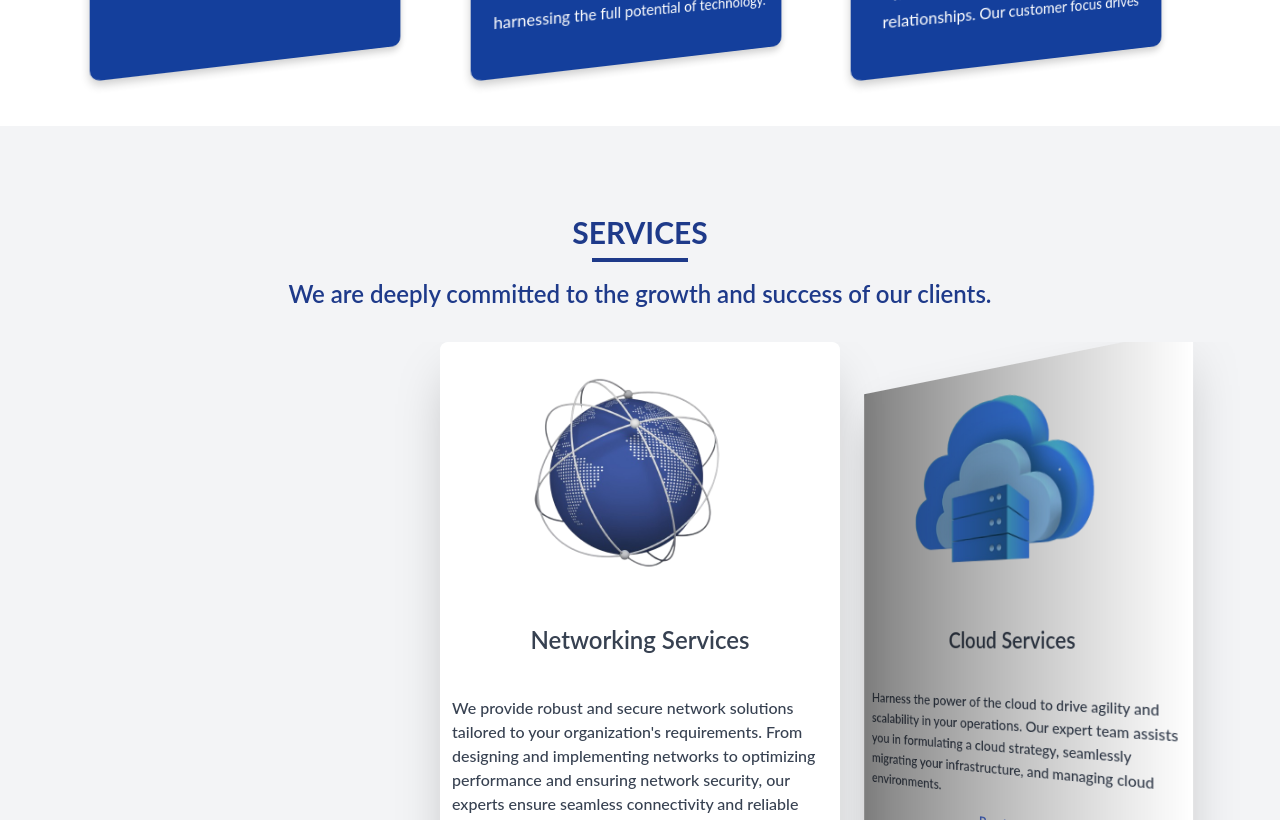
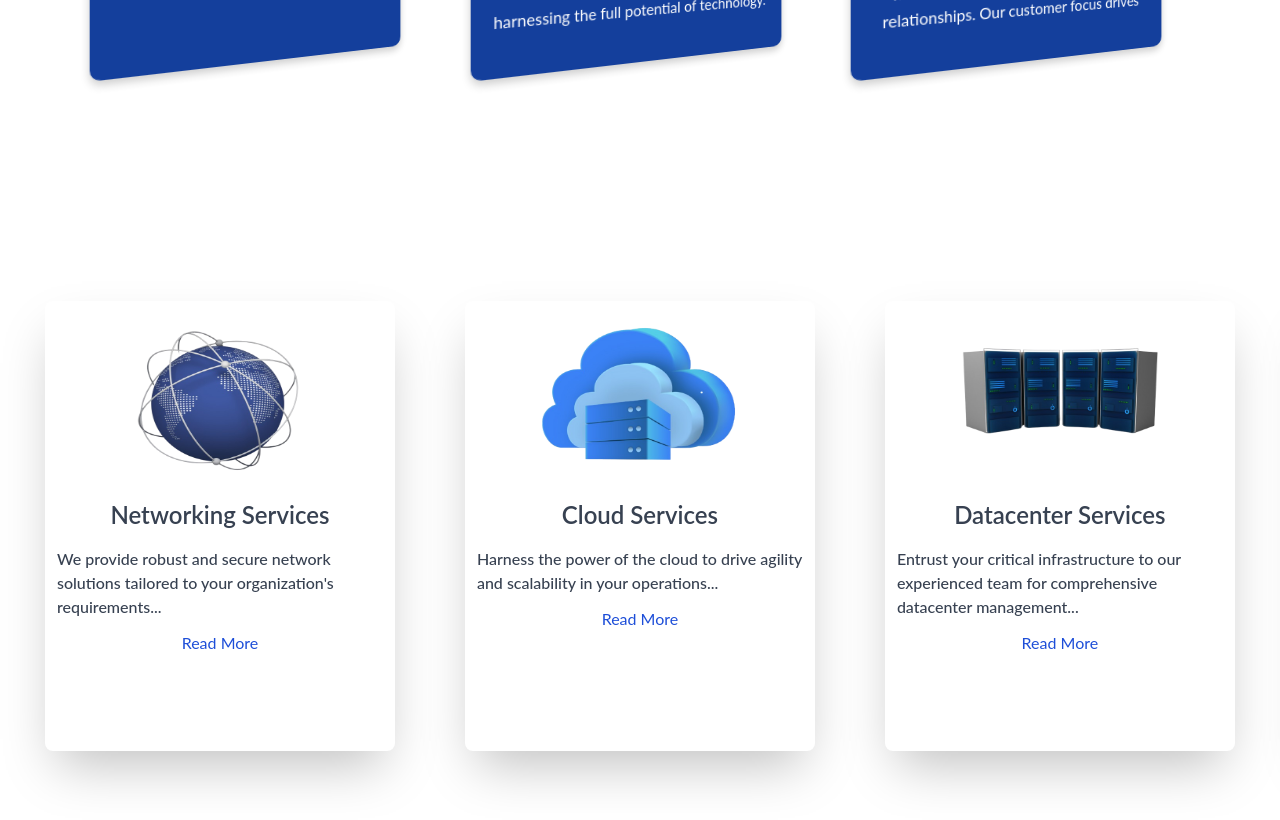
Before and after one commit to mohammadshihabudeenzenquix/zenquix, a React (Create React App) app: page / in a window 1280 px wide. Shown: the part 1980-2800 px from the top of the page. Built offline with nearby package versions, Linux system fonts and the light colour scheme.

Commit message:
services

```diff
--- a/package.json
+++ b/package.json
@@ -11,6 +11,7 @@
     "axios": "^0.24.0",
     "emailjs-com": "^3.2.0",
     "framer-motion": "^11.5.4",
+    "gsap": "^3.12.5",
     "notiflix": "^3.2.2",
     "react": "^18.3.1",
     "react-dom": "^18.3.1",
--- a/src/components/Footer.js
+++ b/src/components/Footer.js
@@ -8,7 +8,7 @@ import logo from "../images/logos/zqx2.png";
 
 const Footer = () => {
   return (
-    <div className="relative w-full pb-8 bg-[#153258] footer">
+    <div className="relative w-full pb-8 bg-[#153258] footer" id="footer">
       <div className="relative z-10 flex flex-col md:flex-row justify-between px-6 py-8 md:px-20 mt-10">
         <div className="w-full max-w-[1200px] flex flex-col md:flex-row justify-between mx-auto space-y-8 md:space-y-0">
           {/* Social Links & Contact */}
--- a/src/components/Navbar/NavBar.js
+++ b/src/components/Navbar/NavBar.js
@@ -2,32 +2,43 @@ import React, { useEffect, useState } from "react";
 import { Link } from "react-router-dom";
 import logo from "../../images/logos/zqx-full.png";
 import NavLinks from "../Navbar/NavLinks";
+
 const NavBar = () => {
-  const [top, setTop] = useState(!window.scrollY);
-  const [isOpen, setisOpen] = React.useState(false);
+  const [isVisible, setIsVisible] = useState(true);
+  const [lastScrollY, setLastScrollY] = useState(0);
+  const [isOpen, setIsOpen] = useState(false);
+
   function handleClick() {
-    setisOpen(!isOpen);
+    setIsOpen(!isOpen);
   }
 
   useEffect(() => {
     const scrollHandler = () => {
-      window.pageYOffset > 10 ? setTop(false) : setTop(true);
+      if (window.scrollY > lastScrollY) {
+        // Scrolling down
+        setIsVisible(false);
+      } else {
+        // Scrolling up
+        setIsVisible(true);
+      }
+      setLastScrollY(window.scrollY);
     };
+
     window.addEventListener("scroll", scrollHandler);
     return () => window.removeEventListener("scroll", scrollHandler);
-  }, [top]);
+  }, [lastScrollY]);
 
   return (
     <nav
-      className={`fixed top-0 w-full z-[999999] transition duration-300 ease-in-out mb-16 ${
-        !top && "bg-white shadow-lg"
-      }`}
+      className={`fixed top-0 w-full z-50 transition-transform duration-300 ease-in-out mb-16 ${
+        isVisible ? "translate-y-0" : "-translate-y-full"
+      } bg-white`} // Ensure the bg-white and shadow-lg are always applied
     >
-      <div className="flex flex-row items-center justify-between py-2">
+      <div className="flex flex-row items-center justify-between">
         <div className="flex flex-row items-center justify-center font-semibold text-center md:px-12 md:mx-12">
           <div className="app__navbar-logo">
             <Link to="/">
-            <img src={logo} alt="logo" />
+              <img src={logo} alt="logo" />
             </Link>
           </div>
         </div>
@@ -41,14 +52,13 @@ const NavBar = () => {
               xmlns="http://www.w3.org/2000/svg"
               viewBox="0 0 24 24"
             >
-              {isOpen && (
+              {isOpen ? (
                 <path
                   fillRule="evenodd"
                   clipRule="evenodd"
                   d="M18.278 16.864a1 1 0 0 1-1.414 1.414l-4.829-4.828-4.828 4.828a1 1 0 0 1-1.414-1.414l4.828-4.829-4.828-4.828a1 1 0 0 1 1.414-1.414l4.829 4.828 4.828-4.828a1 1 0 1 1 1.414 1.414l-4.828 4.829 4.828 4.828z"
                 />
-              )}
-              {!isOpen && (
+              ) : (
                 <path
                   fillRule="evenodd"
                   d="M4 5h16a1 1 0 0 1 0 2H4a1 1 0 1 1 0-2zm0 6h16a1 1 0 0 1 0 2H4a1 1 0 0 1 0-2zm0 6h16a1 1 0 0 1 0 2H4a1 1 0 0 1 0-2z"
@@ -61,7 +71,7 @@ const NavBar = () => {
           </div>
 
           <div
-            className={`fixed transition-transform duration-300 ease-in-out transit flex justify-center left-0 w-full h-auto rounded-md p-24 bg-white lg:hidden shadow-xl top-14 ${
+            className={`fixed transition-transform duration-300 ease-in-out flex justify-center left-0 w-full h-auto rounded-md p-24 bg-white lg:hidden shadow-xl top-14 ${
               isOpen ? "block" : "hidden"
             } `}
           >
--- /dev/null
+++ b/src/components/Services.css
@@ -0,0 +1,22 @@
+.container1 {
+  display: flex;
+  flex-wrap: nowrap; /* Keep all panels in a single row */
+  overflow-x: auto; /* Allow horizontal scrolling if necessary */
+  padding: 0 10px; /* Add padding to the sides of the container */
+  width: 100% !important;
+  overflow-x: hidden;
+}
+
+.panel {
+  flex: 0 0 100vw; /* Each panel takes full screen width */
+  min-height: 100vh; /* Full height */
+}
+
+.service-panel {
+  display: flex;
+  justify-content: center;
+  align-items: center;
+  margin: 0 10px; /* Horizontal gap of 10px */
+  flex: 0 0 calc(33.33% - 20px); /* Each service panel takes about 1/3 of the container width, accounting for margin */
+  max-width: calc(33.33% - 20px); /* Limit max width for better layout */
+}
--- a/src/components/Services.js
+++ b/src/components/Services.js
@@ -1,12 +1,10 @@
-import React from 'react';
+import React, { useEffect, useRef } from "react";
+import { gsap } from "gsap";
+import { ScrollTrigger } from "gsap/ScrollTrigger";
 import { Link } from 'react-router-dom';
-import 'swiper/css';
-import 'swiper/css/effect-coverflow';
-import 'swiper/css/pagination';
-import { EffectCoverflow, Pagination } from 'swiper/modules';
-import { Swiper, SwiperSlide } from 'swiper/react';
+import './Services.css';  // Ensure this file has relevant styles
 
-// Import your service images
+// Import service images
 import img6 from '../images/services/Consultancy.svg';
 import img7 from '../images/services/It_Staff.svg';
 import img2 from '../images/vectors/Cloud1.png';
@@ -15,115 +13,63 @@ import img4 from '../images/vectors/Endusers.png';
 import img from '../images/vectors/Network.png';
 import img5 from '../images/vectors/Software.png';
 
-const Services = () => {
-    return (
-        <div id="services" className="py-12 bg-gray-100">
-            <section data-aos="zoom-in-down">
-                <div className="py-4 my-4">
-                    <h2 className="my-2 text-3xl font-bold text-center text-blue-900 uppercase">Services</h2>
-                    <div className='flex justify-center'>
-                        <div className='w-24 border-b-4 border-blue-900'></div>
-                    </div>
-                    <h2 className="mx-12 mt-4 text-xl font-semibold text-center text-blue-900 lg:text-2xl">
-                        We are deeply committed to the growth and success of our clients.
-                    </h2>
-                </div>
+gsap.registerPlugin(ScrollTrigger);
 
-                <div className="flex justify-center">
-                    <Swiper
-                        effect={'coverflow'}
-                        grabCursor={true}
-                        centeredSlides={true}
-                        slidesPerView={'auto'}
-                        coverflowEffect={{
-                            rotate: 50,
-                            stretch: 0,
-                            depth: 100,
-                            modifier: 1,
-                            slideShadows: true,
-                        }}
-                        pagination={true}
-                        modules={[EffectCoverflow, Pagination]}
-                        className="mySwiper"
-                        style={{ maxWidth: '1200px', width: '100%' }} // Adjust maxWidth as needed
-                    >
-                        <SwiperSlide style={{ minWidth: '300px', maxWidth: '400px' }}> {/* Set min/max width for cards */}
-                            <div className="bg-white transition-all ease-in-out duration-400 overflow-hidden text-gray-700 hover:bg-gray-500 hover:text-white rounded-lg shadow-2xl p-3 group h-[600px]">
-                                <img alt="Networking Services" className="rounded-t group-hover:scale-[1.15] transition duration-1000 ease-in-out w-[60%] h-[40%] ml-16" src={img} />
-                                <h2 className="my-10 text-2xl font-semibold text-center">Networking Services</h2>
-                                <p className="font-medium text-md">
-                                We provide robust and secure network solutions tailored to your organization's requirements. From designing and implementing networks to optimizing performance and ensuring network security, our experts ensure seamless connectivity and reliable communication.                                </p>
-                                <Link to="/services-details" className="block mt-3 text-center text-blue-700 hover:underline hover:text-white">Read More</Link>
-                            </div>
-                        </SwiperSlide>
+const HorizontalScroll = () => {
+  const containerRef = useRef(null);
+  const panels = useRef([]);
 
-                        <SwiperSlide style={{ minWidth: '300px', maxWidth: '400px' }}>
-                            <div className="bg-white transition-all ease-in-out duration-400 overflow-hidden text-gray-700 hover:bg-gray-500 hover:text-white rounded-lg shadow-2xl p-3 group h-[600px]">
-                                <img alt="Cloud Services" className="rounded-t group-hover:scale-[1.15] transition duration-1000 ease-in-out w-[60%] h-[40%] ml-16" src={img2} />
-                                <h2 className="my-10 text-2xl font-semibold text-center">Cloud Services</h2>
-                                <p className="font-medium text-md">
-                                Harness the power of the cloud to drive agility and scalability in your operations. Our expert team assists you in formulating a cloud strategy, seamlessly migrating your infrastructure, and managing cloud environments.                                 </p>
-                                <Link to="/cloud-services" className="block mt-3 text-center text-blue-700 hover:underline hover:text-white">Read More</Link>
-                            </div>
-                        </SwiperSlide>
+  useEffect(() => {
+    let sections = panels.current;
+    // Center the container on load
 
-                        <SwiperSlide style={{ minWidth: '300px', maxWidth: '400px' }}>
-                            <div className="bg-white transition-all ease-in-out duration-400 overflow-hidden text-gray-700 hover:bg-gray-500 hover:text-white rounded-lg shadow-2xl p-3 group h-[600px]">
-                                <img alt="Datacenter Services" className="rounded-t group-hover:scale-[1.15] transition duration-1000 ease-in-out w-[80%] h-[50%] ml-10" src={img3} />
-                                <h2 className="my-0 text-2xl font-semibold text-center">Datacenter Services</h2>
-                                <p className="mt-4 font-medium text-md">
-                                Entrust your critical infrastructure to our experienced team for comprehensive datacenter management. We provide end-to-end solutions, including server management, virtualization, storage optimization, and disaster recovery planning.                                </p>
-                                <Link to="/datacenter-services" className="block mt-3 text-center text-blue-700 hover:underline hover:text-white">Read More</Link>
-                            </div>
-                        </SwiperSlide>
+    gsap.to(sections, {
+      xPercent: -100 * (sections.length - 1),
+      ease: "none",
+      scrollTrigger: {
+        trigger: containerRef.current,
+        pin: true,
+        scrub: 1,
+        snap: 1 / (sections.length - 1),
+        end: "+=3500",
+      }
+    });
+  }, []);
 
-                        <SwiperSlide style={{ minWidth: '300px', maxWidth: '400px' }}>
-                            <div className="bg-white transition-all ease-in-out duration-400 overflow-hidden text-gray-700 hover:bg-gray-500 hover:text-white rounded-lg shadow-2xl p-3 group h-[600px]">
-                                <img alt="End User Support" className="rounded-t group-hover:scale-[1.15] transition duration-1000 ease-in-out w-[60%] h-[50%] ml-16" src={img4} />
-                                <h2 className="my-4 text-2xl font-semibold text-center">End User Support</h2>
-                                <p className="font-medium text-md">
-                                Empower your workforce with reliable and efficient IT support. Our end user services cover help desk support, software installations and upgrades, device management, and user training.</p>
-                                <Link to="/EndUser-services" className="block mt-3 text-center text-blue-700 hover:underline hover:text-white">Read More</Link>
-                            </div>
-                        </SwiperSlide>
+  const servicesData = [
+    { img: img, title: "Networking Services", description: "We provide robust and secure network solutions tailored to your organization's requirements...", link: "/services-details" },
+    { img: img2, title: "Cloud Services", description: "Harness the power of the cloud to drive agility and scalability in your operations...", link: "/cloud-services" },
+    { img: img3, title: "Datacenter Services", description: "Entrust your critical infrastructure to our experienced team for comprehensive datacenter management...", link: "/datacenter-services" },
+    { img: img4, title: "End User Support", description: "Empower your workforce with reliable and efficient IT support...", link: "/EndUser-services" },
+    { img: img5, title: "Software Development", description: "Transform your business with tailor-made software solutions that meet your specific requirements...", link: "/Software-services" },
+    { img: img6, title: "Consultancy Services", description: "Our experts provide strategic insights to help you navigate your business challenges.", link: "/Consulting-Services" },
+    { img: img7, title: "IT Staffing", description: "Find the right talent to drive your IT initiatives forward with our staffing solutions.", link: "/ITAugmentation" }
+  ];
 
-                        <SwiperSlide style={{ minWidth: '300px', maxWidth: '400px' }}>
-                            <div className="bg-white transition-all ease-in-out duration-400 overflow-hidden text-gray-700 hover:bg-gray-500 hover:text-white rounded-lg shadow-2xl p-3 group h-[600px]">
-                                <img alt="Software Development" className="rounded-t group-hover:scale-[1.15] transition duration-1000 ease-in-out w-[70%] h-[50%] ml-16" src={img5} />
-                                <h2 className="my-4 text-2xl font-semibold text-center">Software Development</h2>
-                                <p className="font-medium text-md">
-                                Transform your business with tailor-made software solutions that meet your specific requirements. Our skilled software development team brings your ideas to life, crafting custom                                </p>
-                                <Link to="/Software-services" className="block mt-3 text-center text-blue-700 hover:underline hover:text-white">Read More</Link>
-                            </div>
-                        </SwiperSlide>
+  return (
+    <div className="container1" ref={containerRef}>
+      {servicesData.map((service, index) => (
+        <section
+          className="panel service-panel"
+          ref={(el) => (panels.current[index] = el)}
+          key={index}
+        >
+          <div className="service-card bg-white transition-all ease-in-out duration-400 overflow-hidden text-gray-700 hover:bg-gray-500 hover:text-white rounded-lg shadow-2xl p-3 group h-[450px] w-[300px] md:w-[350px] mx-auto flex-shrink-0">
+            <img
+              alt={service.title}
+              className="rounded-t group-hover:scale-[1.15] transition duration-1000 ease-in-out w-[60%] h-[40%] mx-auto"
+              src={service.img}
+            />
+            <h2 className="my-4 text-2xl font-semibold text-center">{service.title}</h2>
+            <p className="font-medium text-md">{service.description}</p>
+            <Link to={service.link} className="block mt-3 text-center text-blue-700 hover:underline hover:text-white">
+              Read More
+            </Link>
+          </div>
+        </section>
+      ))}
+    </div>
+  );
+};
 
-                        <SwiperSlide style={{ minWidth: '300px', maxWidth: '400px' }}>
-                            <div className="bg-white transition-all ease-in-out duration-400 overflow-hidden text-gray-700 hover:bg-gray-500 hover:text-white rounded-lg shadow-2xl p-3 group h-[600px]">
-                                <img alt="Consultancy Services" className="rounded-t group-hover:scale-[1.15] transition duration-1000 ease-in-out" src={img6} />
-                                <h2 className="my-4 text-2xl font-semibold text-center">Consultancy Services</h2>
-                                <p className="font-medium text-md">
-                                    Our experts provide strategic insights to help you navigate your business challenges.
-                                </p>
-                                <Link to="/Consulting-Services" className="block mt-3 text-center text-blue-700 hover:underline hover:text-white">Read More</Link>
-                            </div>
-                        </SwiperSlide>
-
-                        <SwiperSlide style={{ minWidth: '300px', maxWidth: '400px' }}>
-                            <div className="bg-white transition-all ease-in-out duration-400 overflow-hidden text-gray-700 hover:bg-gray-500 hover:text-white rounded-lg shadow-2xl p-3 group h-[600px]">
-                                <img alt="IT Staffing" className="rounded-t group-hover:scale-[1.15] transition duration-1000 ease-in-out" src={img7} />
-                                <h2 className="my-4 text-2xl font-semibold text-center">IT Staffing</h2>
-                                <p className="font-medium text-md">
-                                    Find the right talent to drive your IT initiatives forward with our staffing solutions.
-                                </p>
-                                <Link to="/ITAugmentation" className="block mt-3 text-center text-blue-700 hover:underline hover:text-white">Read More</Link>
-                            </div>
-                        </SwiperSlide>
-
-                    </Swiper>
-                </div>
-            </section>
-        </div>
-    );
-}
-
-export default Services;
+export default HorizontalScroll;
```
Also changed, not shown: 1 other file (tests, documents, lock files or other folders).
